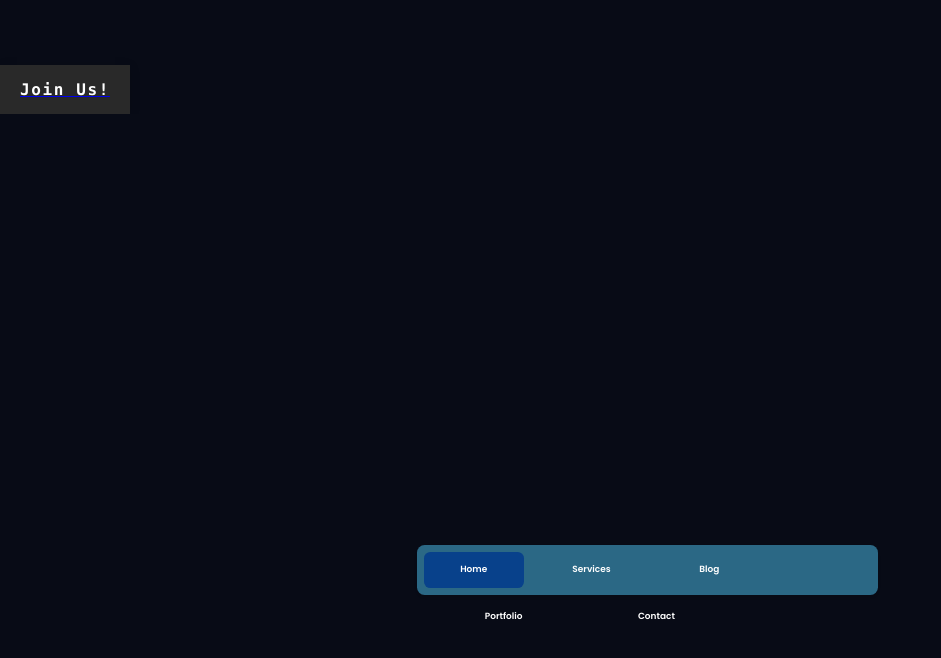
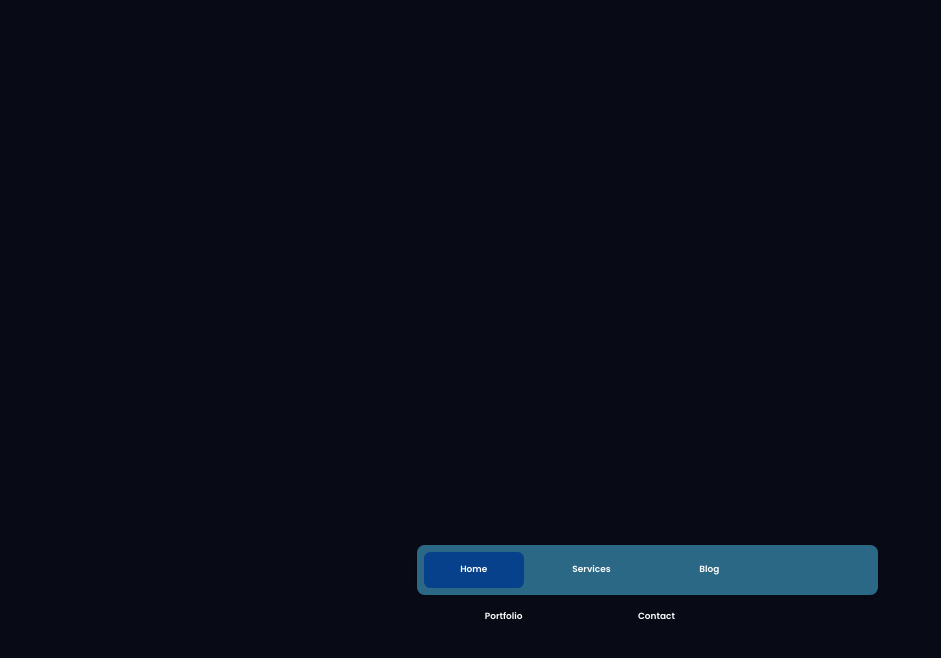
Before and after one commit to Projeckt-Bits/sourashis-co-website, a Next.js app: page / in a window 1280 px wide. Shown: the top 658 px of the page, without its empty margins (0-941 px from the left). Built offline with nearby package versions, Linux system fonts and the light colour scheme; grey boxes are pictures that could not be loaded.

Commit message:
0.0.0.3.a
Resolving Bugs #2.

```diff
--- a/src/app/components/SciFiButton/SciFiButton.module.scss
+++ /dev/null
@@ -1,155 +0,0 @@
-//Sci Fi Button
-.ctaBtn {
-  --btn-default-bg: rgb(41, 41, 41);
-  --btn-padding: 15px 20px;
-  --btn-hover-bg: rgb(51, 51, 51);
-  --btn-transition: 0.3s;
-  --btn-letter-spacing: 0.1rem;
-  --btn-animation-duration: 1.2s;
-  --btn-shadow-color: rgba(0, 0, 0, 0.137);
-  --btn-shadow: 0 2px 10px 0 var(--btn-shadow-color);
-  --hover-btn-color: #4fc0f0;
-  --default-btn-color: #fff;
-  --font-size: 16px;
-  /*  this field should not be empty */
-  --font-weight: 600;
-  --font-family: Menlo, Roboto Mono, monospace;
-  /*  this field should not be empty */
-}
-
-/* button settings */
-
-.ctaBtn {
-  box-sizing: border-box;
-  padding: var(--btn-padding);
-  display: flex;
-  align-items: center;
-  justify-content: center;
-  color: var(--default-btn-color);
-  font: var(--font-weight) var(--font-size) var(--font-family);
-  background: var(--btn-default-bg);
-  border: none;
-  cursor: pointer;
-  transition: var(--btn-transition);
-  overflow: hidden;
-  box-shadow: var(--btn-shadow);
-}
-
-.ctaBtn span {
-  letter-spacing: var(--btn-letter-spacing);
-  transition: var(--btn-transition);
-  box-sizing: border-box;
-  position: relative;
-  background: inherit;
-}
-
-.ctaBtn span::before {
-  box-sizing: border-box;
-  position: absolute;
-  content: "";
-  background: inherit;
-}
-
-.ctaBtn:hover,
-.ctaBtn:focus {
-  background: var(--btn-hover-bg);
-}
-
-.ctaBtn:hover span,
-.ctaBtn:focus span {
-  color: var(--hover-btn-color);
-}
-
-.ctaBtn:hover span::before,
-.ctaBtn:focus span::before {
-  animation: chitchat linear both var(--btn-animation-duration);
-}
-
-@keyframes chitchat {
-  0% {
-    content: "#";
-  }
-  5% {
-    content: ".";
-  }
-  10% {
-    content: "^{";
-  }
-  15% {
-    content: "-!";
-  }
-  20% {
-    content: "#$_";
-  }
-  25% {
-    content: "№:0";
-  }
-  30% {
-    content: "#*(";
-  }
-
-  35% {
-    content: "@}-?";
-  }
-
-  40% {
-    content: "?{4@%";
-  }
-
-  45% {
-    content: "=.,^!";
-  }
-
-  50% {
-    content: "?2@%";
-  }
-
-  55% {
-    content: ";1}]";
-  }
-
-  60% {
-    content: "?{%:%";
-    right: 0;
-  }
-
-  65% {
-    content: "|{f[4";
-    right: 0;
-  }
-
-  70% {
-    content: "{4%0%";
-    right: 0;
-  }
-
-  75% {
-    content: "'1_0<";
-    right: 0;
-  }
-
-  80% {
-    content: "{0%";
-    right: 0;
-  }
-
-  85% {
-    content: "]>'";
-    right: 0;
-  }
-
-  90% {
-    content: "4";
-    right: 0;
-  }
-
-  95% {
-    content: "2";
-    right: 0;
-  }
-
-  100% {
-    content: "";
-    right: 0;
-  }
-}
--- a/src/app/components/SciFiButton/page.jsx
+++ /dev/null
@@ -1,14 +0,0 @@
-import Link from "next/link";
-import Styles from "./SciFiButton.module.scss";
-
-const SciFiButton = ({ className, caption, link }) => {
-  return (
-    <Link href={link} passHref>
-      <button className={`${Styles.ctaBtn} ${className}`}>
-        <span>{caption}</span>
-      </button>
-    </Link>
-  );
-};
-
-export default SciFiButton;
--- a/src/app/page.jsx
+++ b/src/app/page.jsx
@@ -4,7 +4,6 @@ import Image from "next/image";
 import Styles from "./page.module.scss";
 import Loader from "./components/Loader/page";
 import Navbar from "./components/NavBar/page";
-import SciFiButton from "./components/SciFiButton/page";
 import LogoAnimation from "./components/LogoAnimation/page";
 
 export default function Home() {
@@ -29,7 +28,6 @@ export default function Home() {
           <>
             <Navbar className={Styles.navBarPosition} />
             <LogoAnimation />
-            <SciFiButton className={Styles.SciFiButton1Position} caption={"Join Us!"} link={"components/Loader"} />
           </>
         )}
       </div>
```
